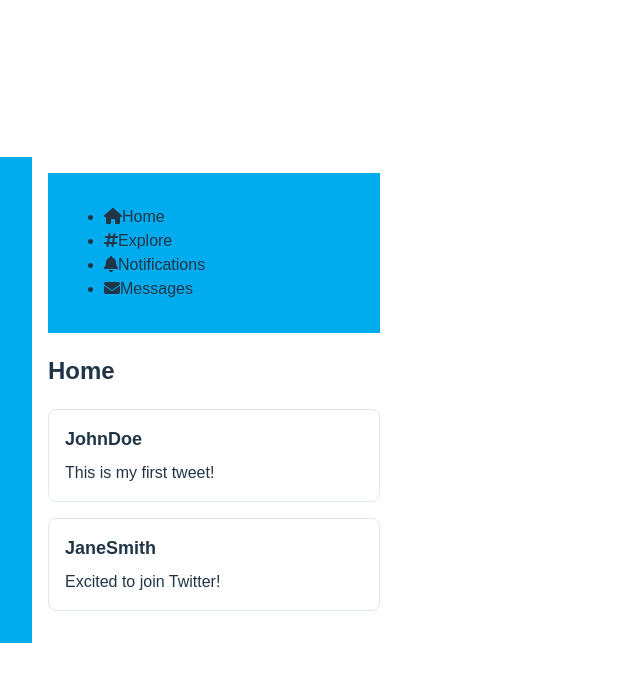
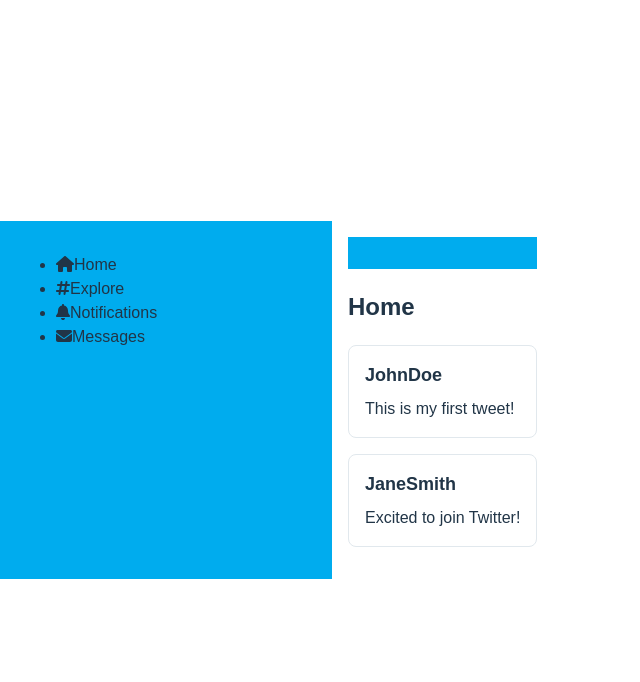
Before and after one commit to kenpopaul/social-app, a React (Vite) app in the folder social-app/: page / in a window 1280 px wide. Shown: the top 682 px of the page, without its empty margins (0-640 px from the left). Built offline with nearby package versions, Linux system fonts and the light colour scheme.

Commit message:
adding more CSS to the sidebar

```diff
--- a/social-app/src/App.tsx
+++ b/social-app/src/App.tsx
@@ -10,9 +10,9 @@ const App: React.FC = () => {
   return (
     <Router>
       <div className="app">
-        <Navbar />
+        <Sidebar />
         <div className="content">
-          <Sidebar />
+          <Navbar />
           <Routes>
             <Route path="/" element={<Home />} />
             <Route path="/explore" element={<Explore />} />
```
